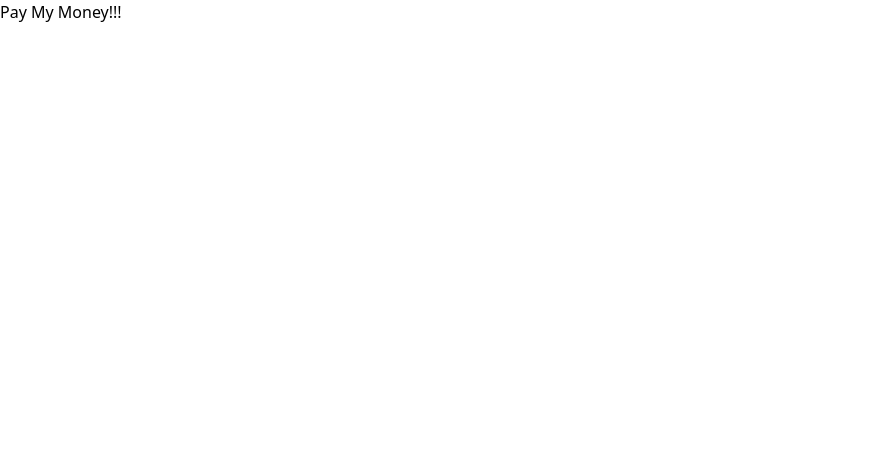
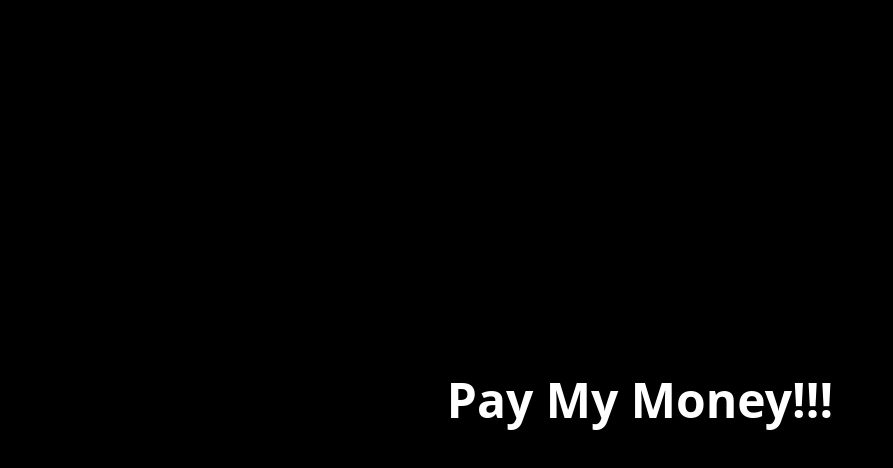
Before and after one commit to PeaceOloruntoba/nikita, a React (Vite) app: page / in a window 1280 px wide. Shown: the top 468 px of the page, without its empty margins (0-893 px from the left). Built offline with nearby package versions, Linux system fonts and the light colour scheme.

Commit message:
Update App.jsx

```diff
--- a/src/App.jsx
+++ b/src/App.jsx
@@ -87,7 +87,9 @@
 export default function App(){
   return(
     <>
-      <p>Pay My Money!!!</p>
+      <div className="w-screen h-screen bg-black text-white flex items-center justify-center">
+      <p className="text-5xl font-semibold text-white">Pay My Money!!!</p>
+      </div>
     </>
   )
 }
```
